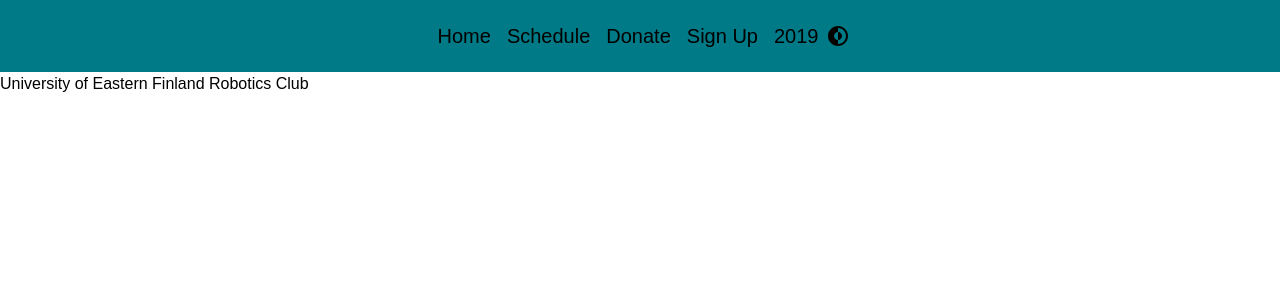
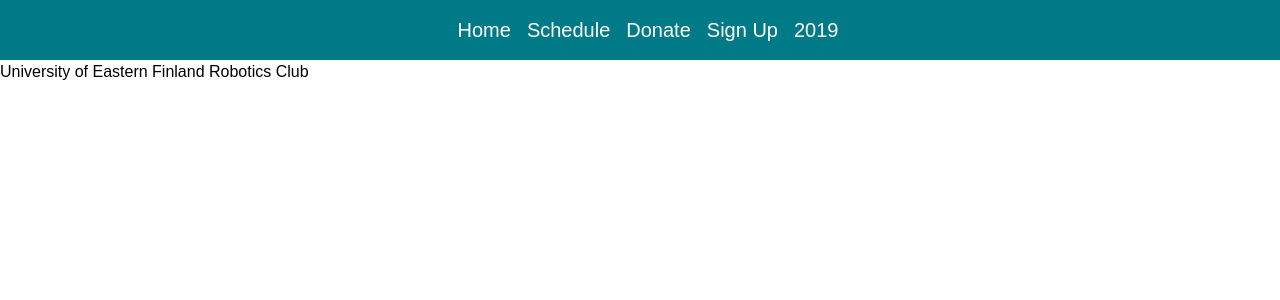
Before and after one commit to uefroboticsclub/site, a Next.js app: page / in a window 1280 px wide. Shown: the top 300 px of the page. Built offline with nearby package versions, Linux system fonts and the light colour scheme; a web font is replaced by a local one.

Commit message:
style: disabled dark mode

```diff
--- a/components/nav.js
+++ b/components/nav.js
@@ -17,7 +17,8 @@ export default function Nav() {
     console.log("UEF Robotics Club Website");
   });
   return (
-    <nav className="dark:text-white bg-primary py-4 flex justify-center items-center md:text-xl">
+    <nav className="text-white bg-primary py-4 flex justify-center items-center md:text-xl">
+      {/* <nav className="dark:text-white bg-primary py-4 flex justify-center items-center md:text-xl"> */}
       {links.map(({ href, label, external }) =>
         external ? (
           <Link
@@ -39,7 +40,7 @@ export default function Nav() {
           </Link>
         )
       )}
-      <button
+      {/* <button
         onClick={() => {
           setTheme(theme === "dark" ? "light" : "dark");
           document
@@ -50,7 +51,7 @@ export default function Nav() {
         id="theme_toggle"
       >
         <CgDarkMode size={24} />
-      </button>
+      </button> */}
     </nav>
   );
 }
```
